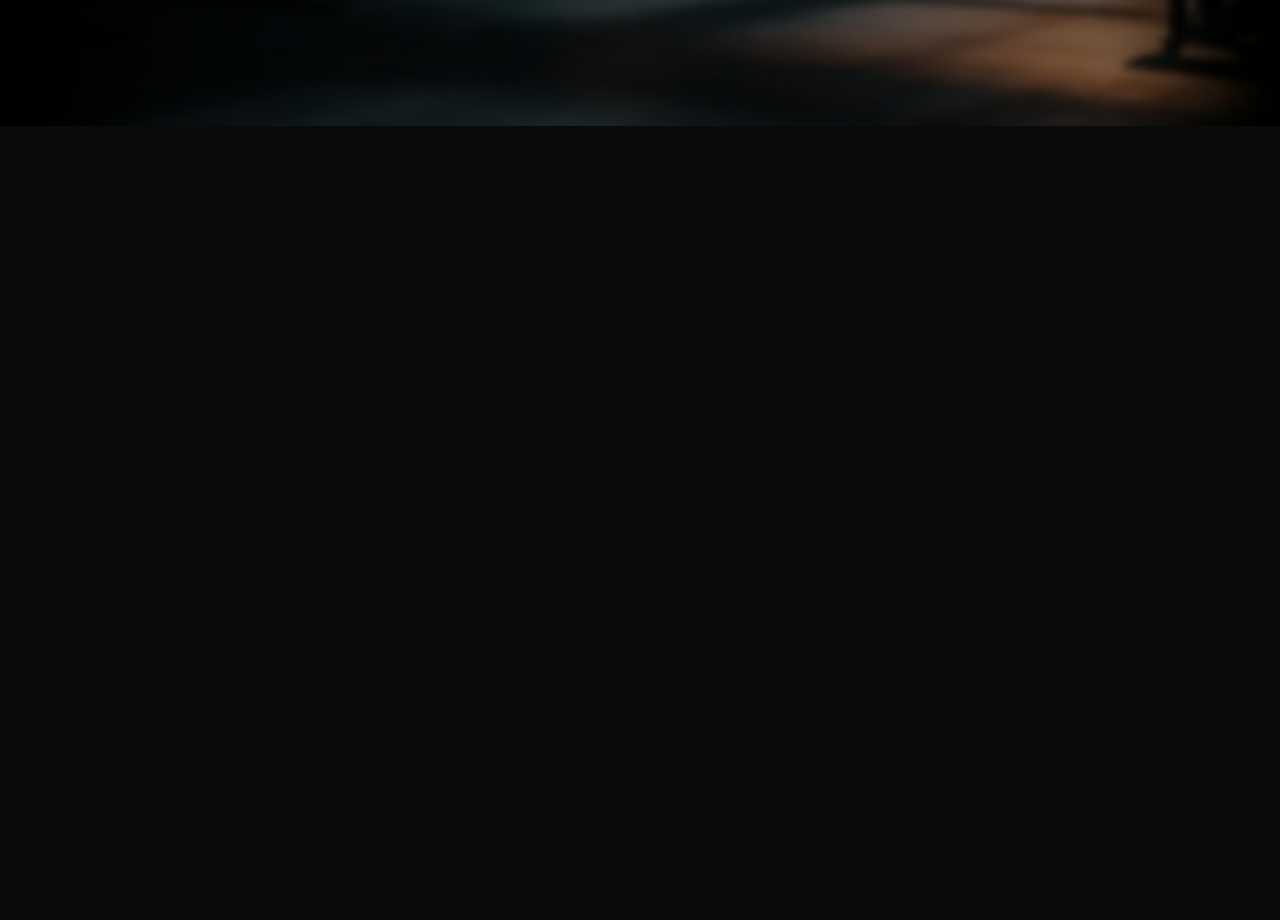
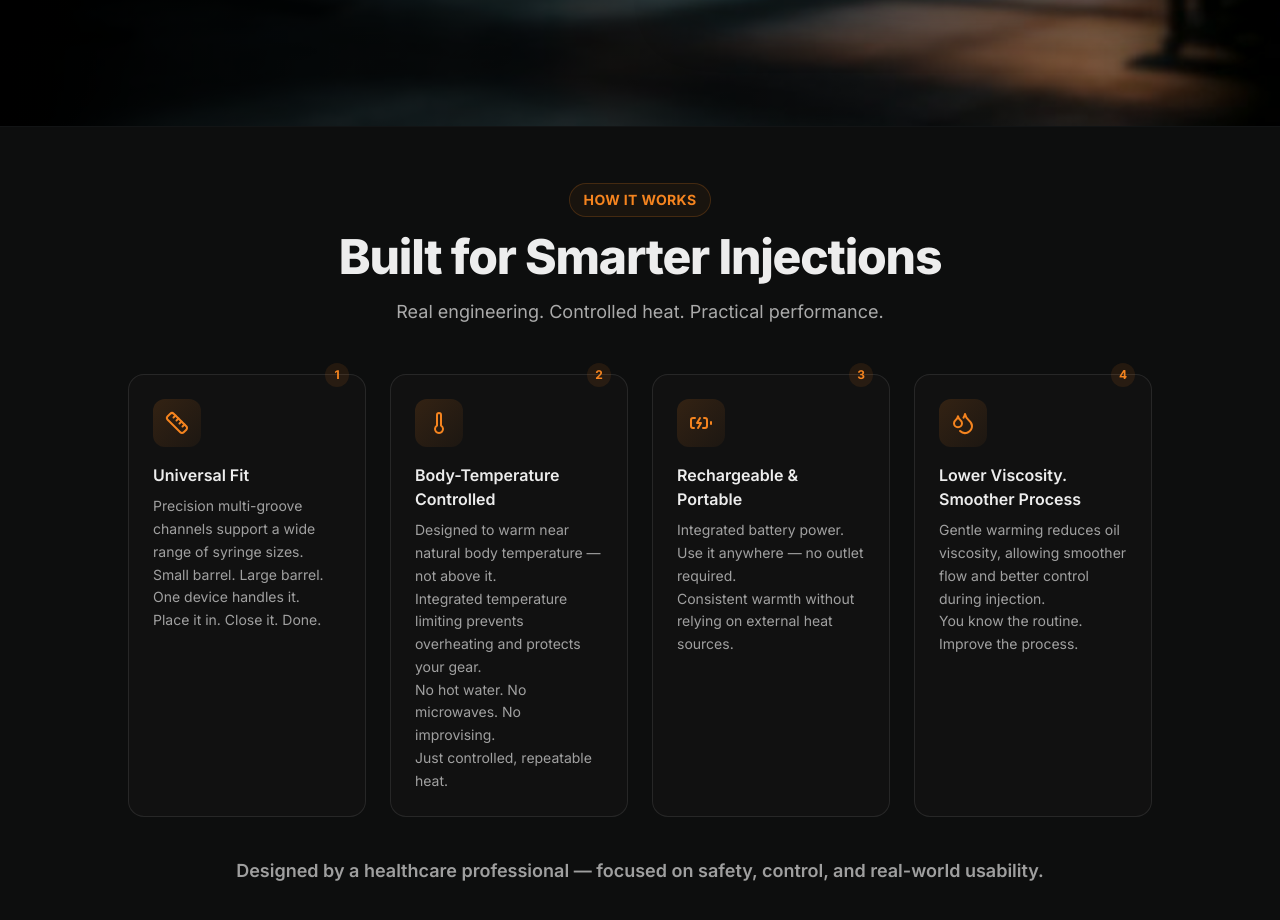
Before and after one commit to iamaamins/syringe-warmer, a Next.js app: page / in a window 1280 px wide. Shown: the part 680-1600 px from the top of the page. Before the commit the page ends 806 px from the top, so only its background shows below. Built offline with nearby package versions, Linux system fonts and the light colour scheme.

Commit message:
feat: add how it works section

```diff
--- a/app/page.tsx
+++ b/app/page.tsx
@@ -1,9 +1,11 @@
 import Hero from '@/components/Hero';
+import HowItWorks from '@/components/HowItWorks';
 
 export default function Home() {
   return (
     <main>
       <Hero />
+      <HowItWorks />
     </main>
   );
 }
--- a/components/Hero.tsx
+++ b/components/Hero.tsx
@@ -68,6 +68,10 @@ export default function Hero() {
                 </svg>
               </div>
               <Subscribe />
+              <p className='text-[11px] text-gray-600 mt-2'>
+                Product visuals are conceptual renderings. Final design and
+                specifications may vary.
+              </p>
             </div>
           </div>
 
--- /dev/null
+++ b/components/HowItWorks.tsx
@@ -0,0 +1,97 @@
+import {
+  LuRuler,
+  LuThermometer,
+  LuBatteryCharging,
+  LuDroplets,
+} from 'react-icons/lu';
+
+const steps = [
+  {
+    icon: LuRuler,
+    title: 'Universal Fit',
+    descriptions: [
+      'Precision multi-groove channels support a wide range of syringe sizes.',
+      'Small barrel. Large barrel.',
+      'One device handles it.',
+      'Place it in. Close it. Done.',
+    ],
+  },
+  {
+    icon: LuThermometer,
+    title: 'Body-Temperature Controlled',
+    descriptions: [
+      'Designed to warm near natural body temperature — not above it.',
+      'Integrated temperature limiting prevents overheating and protects your gear.',
+      'No hot water. No microwaves. No improvising.',
+      'Just controlled, repeatable heat.',
+    ],
+  },
+  {
+    icon: LuBatteryCharging,
+    title: 'Rechargeable & Portable',
+    descriptions: [
+      'Integrated battery power.',
+      'Use it anywhere — no outlet required.',
+      'Consistent warmth without relying on external heat sources.',
+    ],
+  },
+  {
+    icon: LuDroplets,
+    title: 'Lower Viscosity. Smoother Process',
+    descriptions: [
+      'Gentle warming reduces oil viscosity, allowing smoother flow and better control during injection.',
+      'You know the routine. Improve the process.',
+    ],
+  },
+];
+
+export default function HowItWorks() {
+  return (
+    <section className='relative border-y border-gray-500/[0.06] bg-gray-500/[0.03] px-4 py-10 md:py-14'>
+      <div className='m-auto max-w-5xl'>
+        {/* Section header */}
+        <div className='mb-12 text-center'>
+          <div className='border-orange-primary/20 bg-orange-primary/5 text-orange-primary mb-4 inline-flex items-center gap-2 rounded-full border px-3.5 py-1.5 text-sm font-bold tracking-wide uppercase'>
+            How It Works
+          </div>
+          <h2 className='text-3xl font-extrabold tracking-tight md:text-5xl'>
+            Built for Smarter Injections
+          </h2>
+          <p className='m-auto mt-4 max-w-2xl text-lg leading-relaxed opacity-70'>
+            Real engineering. Controlled heat. Practical performance.
+          </p>
+        </div>
+
+        {/* Steps grid */}
+        <div className='grid grid-cols-1 gap-6 sm:grid-cols-2 lg:grid-cols-4'>
+          {steps.map((step, index) => (
+            <div
+              key={index}
+              className='group hover:border-orange-primary/20 relative rounded-2xl border border-gray-200/10 bg-[#111] p-6 transition-all duration-300 hover:shadow-lg hover:shadow-black/5'
+            >
+              {/* Step number */}
+              <div className='bg-orange-primary/10 text-orange-primary absolute -top-3 right-4 flex h-6 w-6 items-center justify-center rounded-full text-xs font-bold'>
+                {index + 1}
+              </div>
+
+              <div className='from-orange-primary/15 to-orange-primary/5 text-orange-primary mb-4 flex h-12 w-12 items-center justify-center rounded-xl bg-gradient-to-br transition-transform duration-300 group-hover:scale-110'>
+                <step.icon size={24} />
+              </div>
+
+              <h3 className='mb-2 font-semibold'>{step.title}</h3>
+              <ul className='text-sm leading-relaxed opacity-65'>
+                {step.descriptions.map((description, i) => (
+                  <li key={i}>{description}</li>
+                ))}
+              </ul>
+            </div>
+          ))}
+        </div>
+      </div>
+      <p className='text-center text-lg font-semibold opacity-65 mt-10'>
+        Designed by a healthcare professional — focused on safety, control, and
+        real-world usability.
+      </p>
+    </section>
+  );
+}
--- a/components/Subscribe.tsx
+++ b/components/Subscribe.tsx
@@ -7,7 +7,7 @@ import { useRouter } from 'next/navigation';
 
 export default function Subscribe() {
   const router = useRouter();
-  const [message, setMessage] = useState<string>();
+  const [message, setMessage] = useState<string>('');
 
   async function handleSubmit(formData: FormData) {
     const email = formData.get('email') as string;
@@ -15,6 +15,7 @@ export default function Subscribe() {
     const response = await subscribe(email);
     if (!response.ok) {
       setMessage(response.message);
+      setTimeout(() => setMessage(''), 5000);
       return;
     }
 
--- a/package.json
+++ b/package.json
@@ -10,7 +10,8 @@
   "dependencies": {
     "next": "16.1.6",
     "react": "19.2.3",
-    "react-dom": "19.2.3"
+    "react-dom": "19.2.3",
+    "react-icons": "^5.5.0"
   },
   "devDependencies": {
     "@tailwindcss/postcss": "^4",
```
Also changed, not shown: 1 other file (tests, documents, lock files or other folders).
